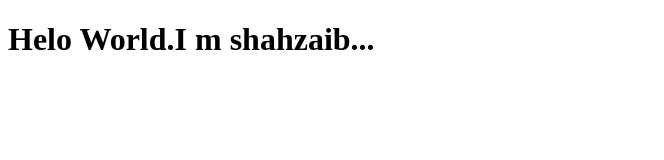
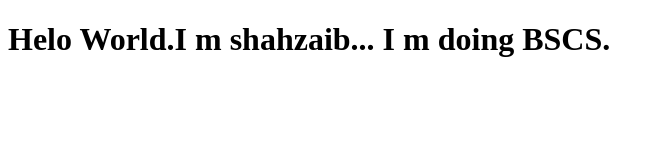
Before and after one commit to Muhammad-Shahzaib-Saleem/Bootcamp2020Sample, a plain HTML site: page index.html in a window 1280 px wide. Shown: the whole page, without its empty margins (0-664 px from the left). Drawn offline with Linux system fonts and the light colour scheme.

Commit message:
Update index.html

```diff
--- a/index.html
+++ b/index.html
@@ -9,7 +9,7 @@
 
 <body>
     <h1>
-        Helo World.I m shahzaib...
+        Helo World.I m shahzaib... I m doing BSCS.
     </h1>
 </body>
 
```
